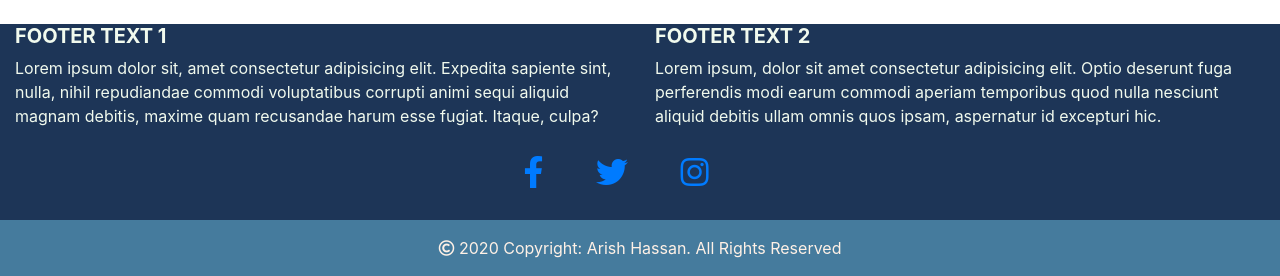
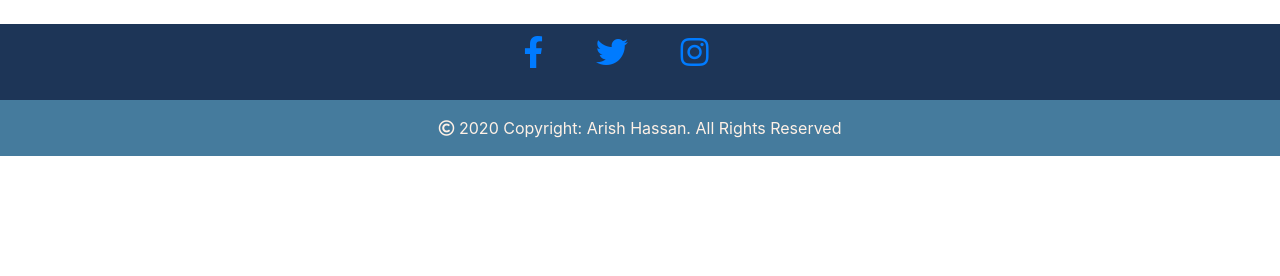
Before and after one commit to ArishHassan/Wildlifesavers, a plain HTML site: page index.html in a window 1280 px wide. Shown: the part 4672-4948 px from the top of the page. After the commit the page ends 4828 px from the top, so only its background shows below. Drawn offline with nearby package versions, Linux system fonts and the light colour scheme.

Commit message:
update index

```diff
--- a/index.html
+++ b/index.html
@@ -321,12 +321,7 @@
                 <div class="col-md-6 mt-md-0 mt-3">
 
                     <!-- Content -->
-                    <h5 class="text-uppercase font-weight-bold">Footer text 1</h5>
-                    <p>Lorem ipsum dolor sit, amet consectetur adipisicing elit. Expedita sapiente sint, nulla,
-                        nihil
-                        repudiandae commodi voluptatibus corrupti animi sequi aliquid magnam debitis, maxime quam
-                        recusandae
-                        harum esse fugiat. Itaque, culpa?</p>
+
 
                 </div>
                 <!-- Grid column -->
@@ -337,13 +332,8 @@
                 <div class="col-md-6 mb-md-0 mb-3">
 
                     <!-- Content -->
-                    <h5 class="text-uppercase font-weight-bold">Footer text 2</h5>
-                    <p>Lorem ipsum, dolor sit amet consectetur adipisicing elit. Optio deserunt fuga perferendis
-                        modi
-                        earum
-                        commodi aperiam temporibus quod nulla nesciunt aliquid debitis ullam omnis quos ipsam,
-                        aspernatur id
-                        excepturi hic.</p>
+
+
 
                 </div>
                 <!-- Grid column -->
```
